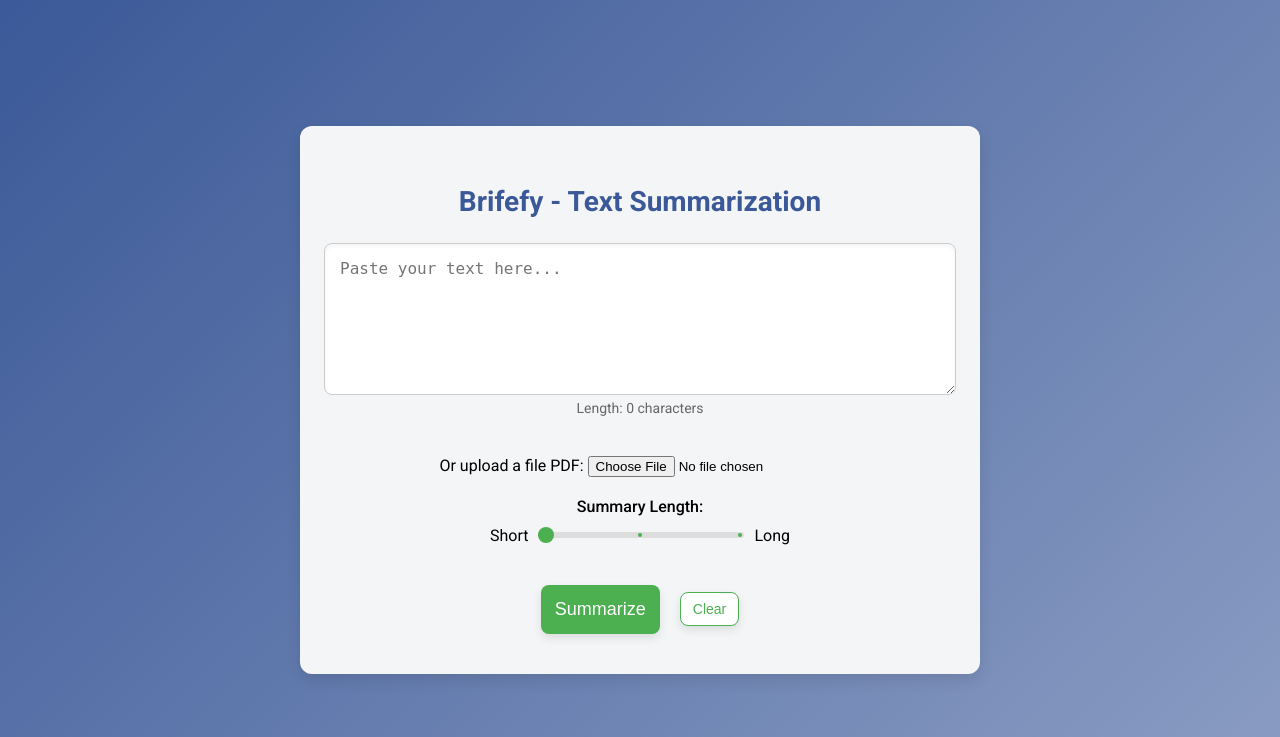
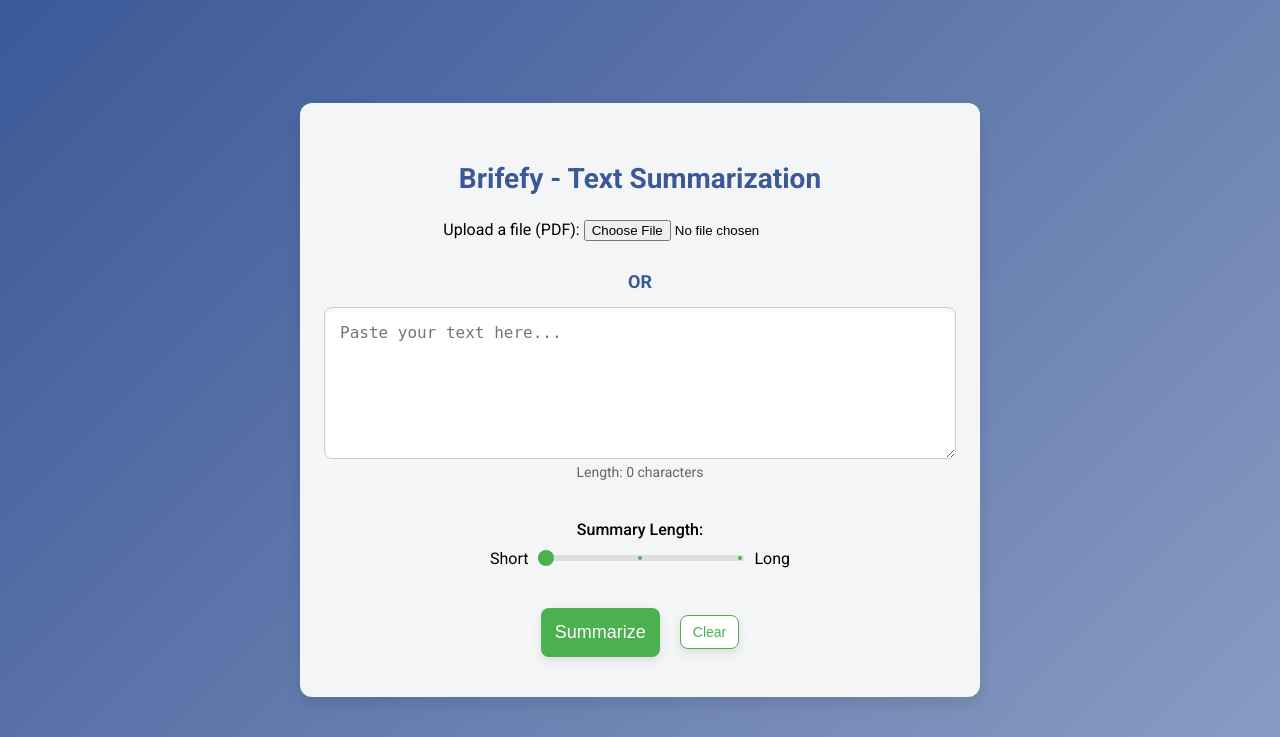
Before and after one commit to Safarrahman/TextSummarization, a FastAPI app: page / in a window 1280 px wide. Shown: the top 737 px of the page. Run offline with FastAPI, Linux system fonts and the light colour scheme.

Commit message:
upload pdf bug fixed

```diff
--- a/app.py
+++ b/app.py
@@ -42,53 +42,36 @@ def extract_text_from_pdf(file):
 async def get_form(request: Request):
     return templates.TemplateResponse("index.html", {"request": request})
 
+@app.post("/upload", response_class=HTMLResponse)
+async def upload_pdf(request: Request, file: UploadFile = File(...)):
+    if file.filename.endswith(".pdf"):
+        extracted_text = extract_text_from_pdf(file.file)
+        return templates.TemplateResponse(
+            "index.html",
+            {
+                "request": request,
+                "text": extracted_text  # Populate the textarea with extracted text
+            }
+        )
+    else:
+        return templates.TemplateResponse(
+            "index.html",
+            {
+                "request": request,
+                "text": "",
+                "summary": "Unsupported file type. Please upload a PDF file."
+            }
+        )
+
 @app.post("/summarize", response_class=HTMLResponse)
 async def summarize_text(
     request: Request,
-    text: str = Form(None),
-    summary_length: str = Form("medium"),
-    file: UploadFile = File(None)
+    text: str = Form(...),
+    summary_length: str = Form("medium")
 ):
     try:
-        # Initialize an empty text variable
-        extracted_text = ""
-
-        # Check if a file was uploaded
-        if file:
-            if file.filename.endswith(".pdf"):
-                extracted_text = extract_text_from_pdf(file.file)
-            # Uncomment if using docx
-            # elif file.filename.endswith(".docx"):
-            #     extracted_text = extract_text_from_docx(file.file)
-            else:
-                return templates.TemplateResponse(
-                    "index.html",
-                    {
-                        "request": request,
-                        "summary": "Unsupported file type. Please upload a PDF or DOCX file.",
-                        "text": "",
-                        "summary_length": summary_length
-                    }
-                )
-        else:
-            # If text input was provided instead of a file
-            extracted_text = text
-
-        # If no text was provided and no file was uploaded, return an error
-        if not extracted_text:
-            return templates.TemplateResponse(
-                "index.html",
-                {
-                    "request": request,
-                    "summary": "No text provided. Please paste text or upload a file.",
-                    "text": "",
-                    "summary_length": summary_length
-                }
-            )
-
-        # Use PredictionPipeline to summarize the text
         obj = PredictionPipeline()
-        summarized_text = obj.predict(extracted_text, summary_length=summary_length)
+        summarized_text = obj.predict(text, summary_length=summary_length)
         summary_length_count = len(summarized_text)
 
     except Exception as e:
@@ -100,7 +83,7 @@ async def summarize_text(
         {
             "request": request,
             "summary": summarized_text,
-            "text": extracted_text,
+            "text": text,
             "summary_length": summary_length,
             "summary_length_count": summary_length_count  # Pass the length of the summary to the template
         }
--- a/templates/index.html
+++ b/templates/index.html
@@ -41,6 +41,17 @@
             flex-direction: column;
             gap: 20px;
             align-items: center;
+        }
+
+        .file-upload {
+            margin-bottom: 15px; /* Add margin to create space between the file upload and the text area */
+        }
+
+        .or-divider {
+            margin: 15px 0;
+            font-weight: 700;
+            font-size: 18px;
+            color: #3b5998;
         }
 
         textarea {
@@ -110,7 +121,6 @@
             transition: background 0.3s ease;
         }
 
-        /* Adding dots for slider positions */
         .dot {
             position: absolute;
             width: 4px;
@@ -209,21 +219,50 @@
             margin-top: -15px;
             margin-bottom: 20px;
         }
+
+        .spinner {
+            display: none; /* Hidden by default */
+            position: absolute;
+            top: 50%;
+            right: 10%;
+            transform: translate(-50%, -50%);
+            border: 16px solid #f3f3f3;
+            border-radius: 50%;
+            border-top: 16px solid #3498db;
+            width: 120px;
+            height: 120px;
+            -webkit-animation: spin 2s linear infinite; /* Safari */
+            animation: spin 2s linear infinite;
+        }
+
+        @-webkit-keyframes spin {
+            0% { -webkit-transform: rotate(0deg); }
+            100% { -webkit-transform: rotate(360deg); }
+        }
+
+        @keyframes spin {
+            0% { transform: rotate(0deg); }
+            100% { transform: rotate(360deg); }
+        }
     </style>
 </head>
 
 <body>
     <div class="container">
         <h1>Brifefy - Text Summarization</h1>
-        <form method="post" action="/summarize" id="summarize-form" enctype="multipart/form-data">
+
+        <form method="post" action="/upload" id="upload-form" enctype="multipart/form-data">
+            <div class="file-upload">
+                <label for="file">Upload a file (PDF):</label>
+                <input type="file" id="file" name="file" accept=".pdf" onchange="document.getElementById('upload-form').submit()">
+            </div>
+        </form>
+
+        <div class="or-divider">OR</div>
+
+        <form method="post" action="/summarize" id="summarize-form" onsubmit="showSpinner()">
             <textarea name="text" placeholder="Paste your text here..." id="input-text" oninput="updateTextLength()">{{ text }}</textarea>
-            <div id="text-length" class="text-length">Length: 0 characters</div>
-
-             <!-- File upload input for PDF or DOCX -->
-            <div class="file-upload">
-                <label for="file">Or upload a file PDF:</label>
-                <input type="file" id="file" name="file" accept=".pdf, .docx">
-            </div>
+            <div id="text-length" class="text-length">Length: {{ text | length }} characters</div>
 
             <!-- Slider for Summary Length -->
             <div class="slider-group">
@@ -236,10 +275,9 @@
                     <div class="dot medium"></div>
                     <div class="dot long"></div>
                 </div>
-
             </div>
 
-             <!-- Hidden input to store the mapped summary length value -->
+            <!-- Hidden input to store the mapped summary length value -->
             <input type="hidden" id="summary_length" name="summary_length" value="short">
 
             <!-- Button Group with Summarize and Clear -->
@@ -249,12 +287,14 @@
             </div>
         </form>
 
+         <!-- Spinner Element -->
+         <div id="spinner" class="spinner"></div>
+
         {% if summary %}
         <div class="summary">
             <h2>Summary:</h2>
             <p id="summary-text">{{ summary }}</p>
         </div>
-        <!-- <div id="summary-length-count" class="summary-length">Summary Length: {{ summary|length }} characters</div> -->
         {% endif %}
     </div>
 
@@ -286,8 +326,17 @@
                     break;
             }
             document.getElementById('summary_length').value = summaryLength;
-            // Update form or display this value as needed
         }
+
+        // Show spinner when summarize button is clicked
+        function showSpinner() {
+            document.getElementById('spinner').style.display = "block";
+        }
+
+        // Hide spinner once the summary is loaded (this will be automatic as it's rendered on the server side)
+        window.onload = function() {
+            document.getElementById('spinner').style.display = "none";
+        };
 
         // Initialize text length on page load
         updateTextLength();
```
Also changed, not shown: src/textSummarizer/pipeline/prediction.py (+14 -2 lines), 2 other files.
